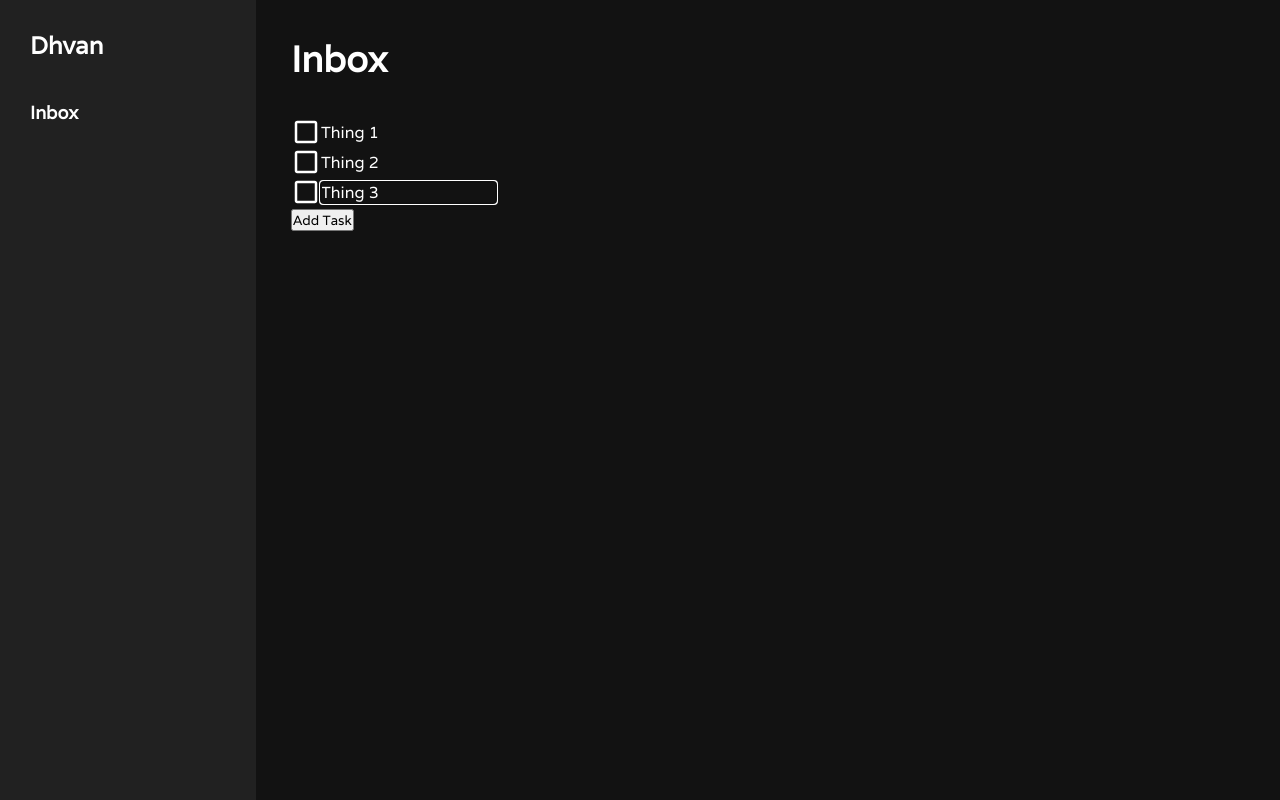
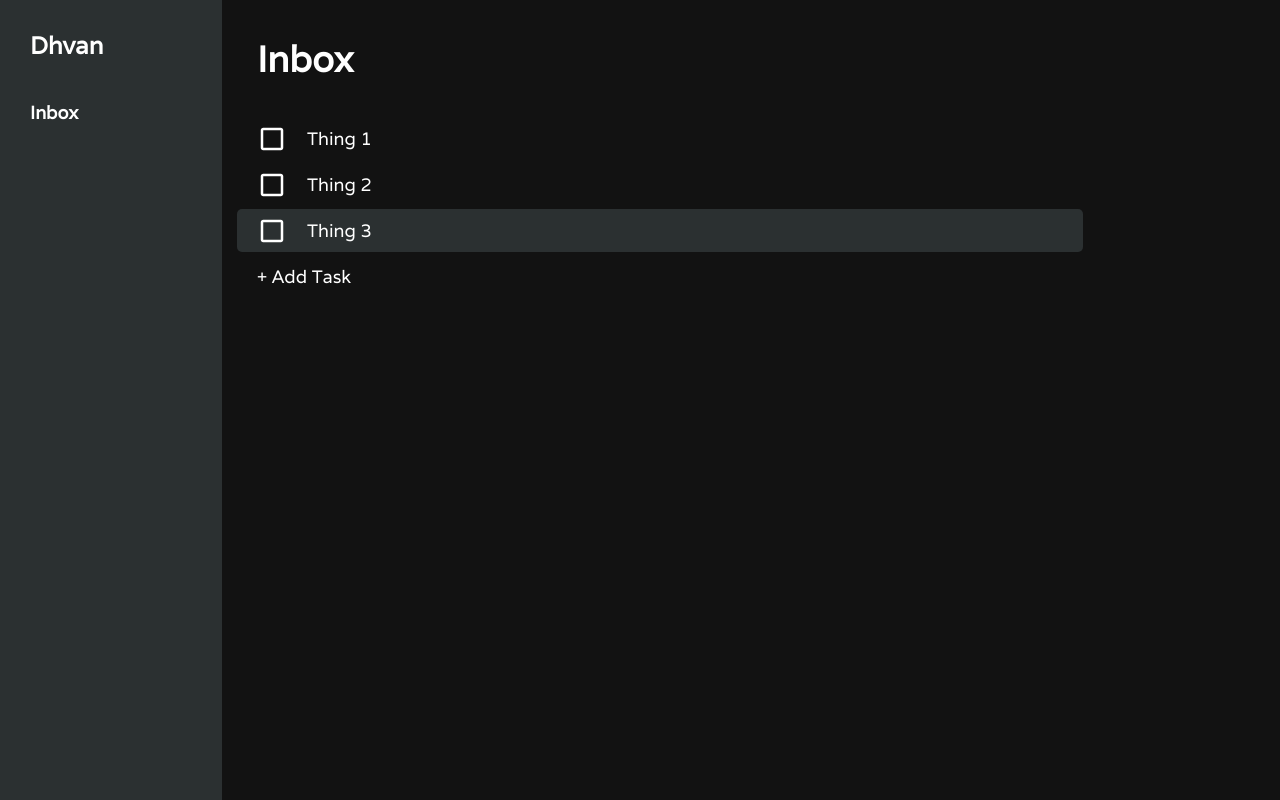
Before and after one commit to Dh-Van/TaskMinimalist, a React (Vite) app: page / in a window 1280 px wide. Built offline with nearby package versions, Linux system fonts and the light colour scheme.

Commit message:
styled components

```diff
--- a/src/components/App.jsx
+++ b/src/components/App.jsx
@@ -7,7 +7,9 @@ export default function App() {
 	const [tasks, setTasks] = React.useState(sampleTasks);
 
 	function setTask(idx, task) {
-		if (idx == -1) {
+		if (idx == -2) {
+			setTasks((prevTasks) => prevTasks.slice(0, -1));
+		} else if (idx == -1) {
 			setTasks((prevTasks) => [...prevTasks, task]);
 		} else {
 			setTasks((prevTasks) => [
--- a/src/components/list/InsertButton.jsx
+++ b/src/components/list/InsertButton.jsx
@@ -1,5 +1,11 @@
 import React from "react";
 
 export default function InsertButton(props) {
-	return props.show && <button onClick={props.handleClick}>Add Task</button>;
+	return (
+		props.show && (
+			<button className="insert-button" onClick={props.handleClick}>
+				+ Add Task
+			</button>
+		)
+	);
 }
--- a/src/components/list/Workspace.jsx
+++ b/src/components/list/Workspace.jsx
@@ -19,10 +19,6 @@ export default function Workspace(props) {
 		if (idStr) {
 			setFocus(Number(idStr.substring(idStr.lastIndexOf("-") + 1)));
 		}
-	}
-
-	function stepFocus(step) {
-		setFocus((prevFocus) => prevFocus + step);
 	}
 
 	function insertTask() {
@@ -67,8 +63,12 @@ export default function Workspace(props) {
 		}
 	}
 
+	function idle() {
+		setAddingTask(false);
+	}
+
 	return (
-		<div className="workspace" onClick={() => setAddingTask(false)}>
+		<div className="workspace" onClick={idle}>
 			<h1 className="workspace--title">Inbox</h1>
 			{taskElements}
 			<InsertButton show={!addingTask} handleClick={insertTask} />
--- a/styles.css
+++ b/styles.css
@@ -58,7 +58,7 @@ html, head, body, #root {
 
     padding: 30px;
 
-    background-color: var(--dark-2);
+    background-color: var(--accent-2);
 
     font-size: 12px;
 }
@@ -68,16 +68,36 @@ html, head, body, #root {
 .workspace {
     display: block;
 
-    width: auto;
+    width: 100%;
     height: 100%;
 
-    padding: 35px;
+    /* padding: 35px; */
 
     font-size: 18px;
 }
 
 .workspace--title {
-    margin-bottom: 35px;
+    margin: 35px;
+}
+
+/* Insert Button */
+
+.insert-button {
+    padding: 10px 20px;
+    margin-left: 15px;
+    width: 80%;
+    border: 0;
+    border-radius: 5px;
+
+    font-size: 18px;
+    text-align: left;
+
+    color: var(--dark-top);
+    background-color: transparent;
+}
+
+.insert-button:hover {
+    background-color: var(--accent-2);
 }
 
 /* Task */
@@ -85,18 +105,39 @@ html, head, body, #root {
 .task {
     display: flex;
 
+    margin: 3px 15px;
+    padding-left: 20px;
+    border-radius: 5px;
+
+    width: 80%;
+
     align-items: center;
 }
+
 .task--input {
     background-color: transparent;
     color: var(--dark-top);
 
+    margin: 10px 20px;
     border: 0px;
+    outline: none;
 
-    font-size: 16px;
+    font-size: 18px;
 }
 
 .task--checkbox {
     height: 50px;
     width: 50px;
 }
+
+.task:hover {
+    background-color: var(--accent-2);
+}
+
+.task:focus-within {
+     background-color: var(--accent-2);
+}
+
+.task--input:focus {
+    outline: none;
+}
```
